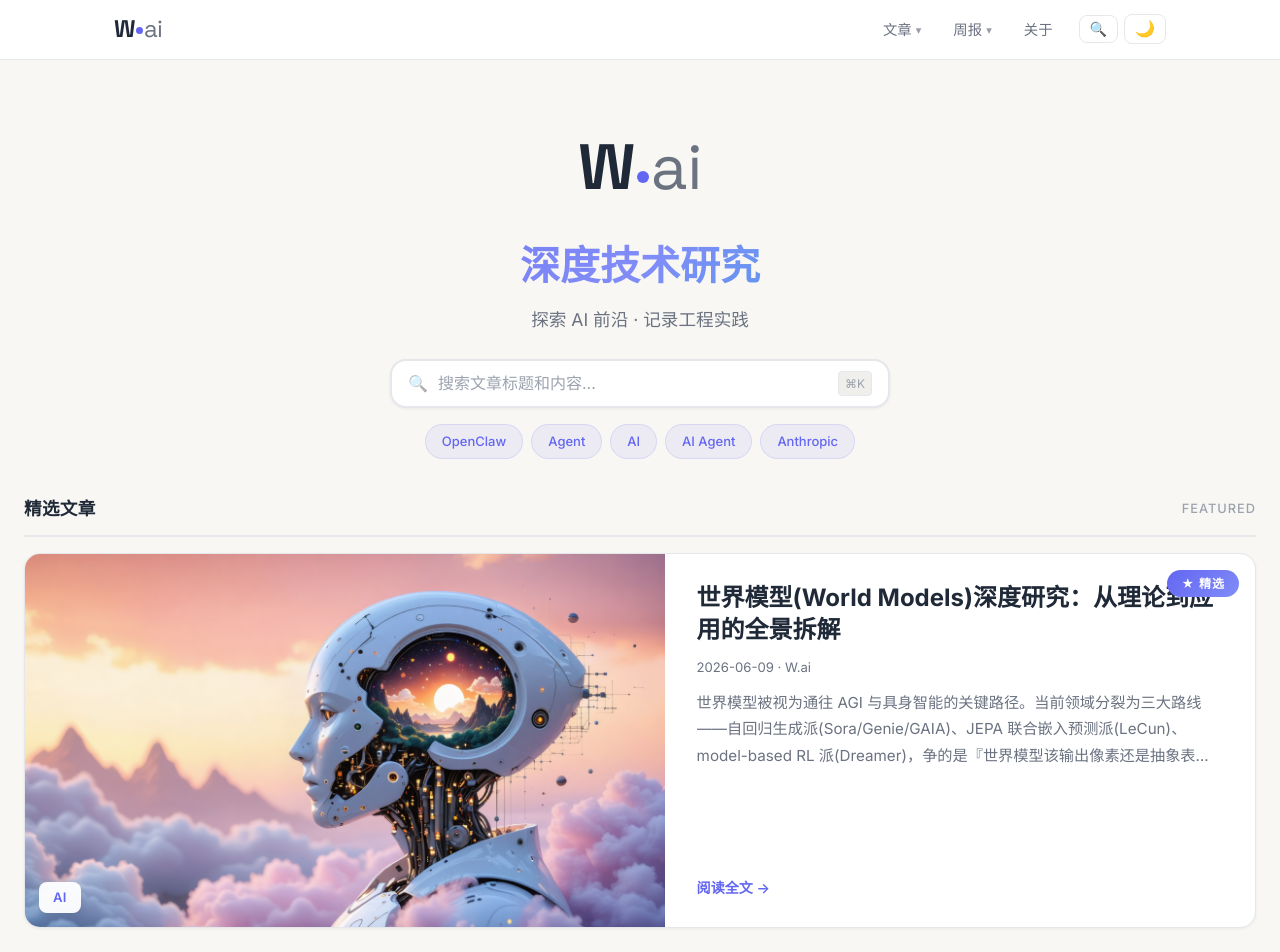
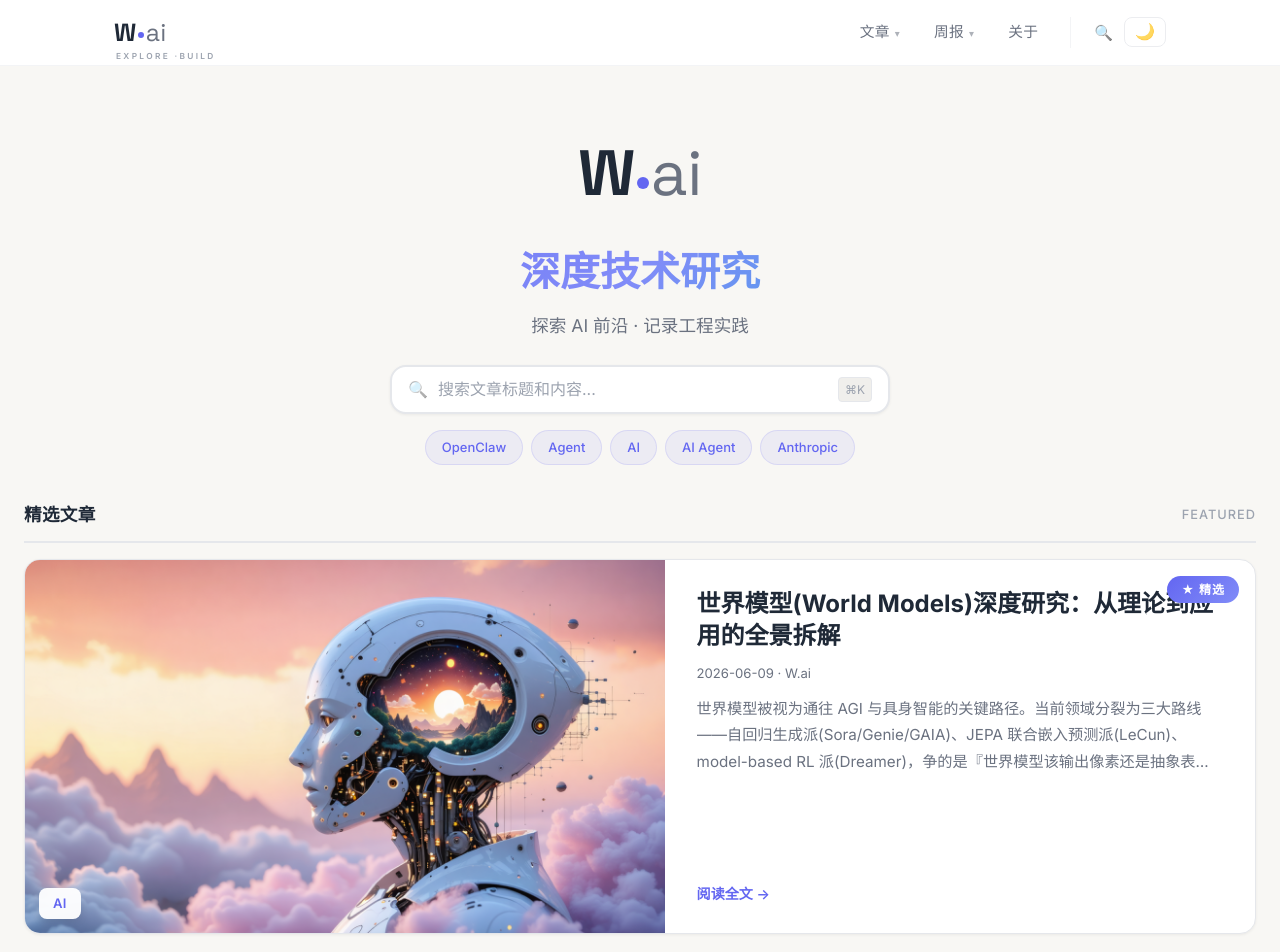
Before and after one commit to wujiaming88/wujiaming88.github.io, a Jekyll site: the page built from index.html, in a window 1280 px wide and 1400 px high. Shown: the top 952 px of the window. Built offline with Jekyll 4.4.1, drawn with Linux system fonts in a browser that asks for light colours; nearby versions of some CDN libraries; the list of posts is cut into pages by our own code.

Commit message:
style(blog): 导航改精致编辑/杂志风(品牌副标EXPLORE·BUILD+细下划线hover+去方框图标),贴合'探索AI前沿·记录工程实践'定位

```diff
--- a/assets/main.scss
+++ b/assets/main.scss
@@ -131,10 +131,10 @@ img {
   top: 0;
   z-index: 1000;
   background: var(--navbar-bg);
-  backdrop-filter: blur(12px);
-  -webkit-backdrop-filter: blur(12px);
-  border-bottom: 1px solid var(--border-color);
-  height: 60px;
+  backdrop-filter: blur(16px) saturate(140%);
+  -webkit-backdrop-filter: blur(16px) saturate(140%);
+  border-bottom: 1px solid var(--border-light);
+  height: 66px;
   display: flex;
   align-items: center;
 }
@@ -164,48 +164,65 @@ img {
   display: flex;
   align-items: baseline;
   text-decoration: none;
-  letter-spacing: -0.04em;
+  letter-spacing: -0.01em;
   gap: 0;
   transition: opacity 0.2s;
+  position: relative;
+}
+
+.navbar-brand::after {
+  /* 编辑部刊头副标题：探索 AI 前沿 · 记录工程实践 */
+  content: 'EXPLORE \00B7 BUILD';
+  position: absolute;
+  left: 2px;
+  bottom: -11px;
+  font-family: var(--font-sans);
+  font-size: 0.52rem;
+  font-weight: 600;
+  letter-spacing: 0.28em;
+  color: var(--text-tertiary);
+  white-space: nowrap;
 }
 
 .navbar-brand:hover {
-  opacity: 0.8;
+  opacity: 0.85;
 }
 
 .brand-w {
   font-family: 'Space Grotesk', var(--font-sans);
-  font-size: 1.5rem;
+  font-size: 1.55rem;
   font-weight: 700;
   color: var(--text-heading);
   -webkit-text-fill-color: var(--text-heading);
   background: none;
   -webkit-background-clip: unset;
+  letter-spacing: -0.02em;
 }
 
 .brand-dot {
   display: inline-block;
-  width: 7px;
-  height: 7px;
+  width: 6px;
+  height: 6px;
   background: var(--accent);
   border-radius: 50%;
   position: relative;
   top: -3px;
-  margin: 0 1px;
+  margin: 0 2px;
   flex-shrink: 0;
 }
 
 .brand-ai {
   font-family: 'Space Grotesk', var(--font-sans);
-  font-size: 1.5rem;
-  font-weight: 400;
+  font-size: 1.55rem;
+  font-weight: 300;
   color: var(--text-secondary);
+  letter-spacing: 0.01em;
 }
 
 .navbar-nav {
   display: flex;
   align-items: center;
-  gap: 4px;
+  gap: 2px;
   list-style: none;
   margin: 0;
   padding: 0;
@@ -220,27 +237,48 @@ img {
 .nav-link {
   display: inline-flex;
   align-items: center;
-  gap: 4px;
+  gap: 5px;
   color: var(--text-secondary);
   text-decoration: none;
-  font-size: 0.9rem;
+  font-size: 0.92rem;
   font-weight: 500;
-  padding: 8px 14px;
-  border-radius: var(--radius-sm);
-  transition: color 0.2s ease, background 0.2s ease;
+  letter-spacing: 0.02em;
+  padding: 8px 16px;
+  border-radius: 0;
+  transition: color 0.22s ease;
   position: relative;
 }
 
 .nav-link .caret {
-  font-size: 0.7rem;
-  opacity: 0.7;
+  font-size: 0.62rem;
+  opacity: 0.55;
   transform: translateY(1px);
   transition: transform 0.25s cubic-bezier(0.22,1,0.36,1);
 }
 
+/* 杂志风：hover 用细下划线从中间展开，而非方块背景 */
+.nav-link::before {
+  content: '';
+  position: absolute;
+  left: 16px;
+  right: 16px;
+  bottom: 4px;
+  height: 1.5px;
+  background: var(--text-heading);
+  transform: scaleX(0);
+  transform-origin: center;
+  opacity: 0;
+  transition: transform 0.28s cubic-bezier(0.22,1,0.36,1), opacity 0.2s ease;
+}
+
 .nav-link:hover {
   color: var(--text-heading);
-  background: var(--bg-tertiary);
+  background: transparent;
+}
+
+.nav-link:hover::before {
+  transform: scaleX(1);
+  opacity: 0.35;
 }
 
 .nav-has-dropdown:hover > .nav-link .caret,
@@ -248,42 +286,45 @@ img {
   transform: rotate(180deg);
 }
 
-/* 选中态：底部胶囊式高亮，比纯下划线更显眼但不喧宾夺主 */
+/* 选中态：编辑部风的细实心下划线，含蓄不喊喔 */
 .nav-link.active {
-  color: var(--accent);
+  color: var(--text-heading);
   font-weight: 600;
 }
 .nav-link.active::after {
   content: '';
   position: absolute;
-  left: 14px;
-  right: 14px;
-  bottom: 2px;
-  height: 2px;
+  left: 16px;
+  right: 16px;
+  bottom: 4px;
+  height: 1.5px;
   border-radius: 2px;
   background: var(--accent);
 }
 
 .nav-actions {
-  margin-left: 8px;
-  gap: 6px;
+  margin-left: 14px;
+  padding-left: 14px;
+  border-left: 1px solid var(--border-light);
+  gap: 2px;
 }
 
 .nav-icon-btn {
   background: none;
-  border: 1px solid var(--border-color);
+  border: none;
   border-radius: var(--radius-sm);
-  padding: 6px 10px;
+  padding: 8px 9px;
   cursor: pointer;
-  font-size: 14px;
+  font-size: 15px;
   line-height: 1;
   color: var(--text-secondary);
-  transition: border-color 0.2s, background 0.2s, color 0.2s;
+  opacity: 0.75;
+  transition: opacity 0.2s, background 0.2s, transform 0.2s;
 }
 .nav-icon-btn:hover {
-  border-color: var(--accent);
-  background: var(--tag-bg);
-  color: var(--accent);
+  opacity: 1;
+  background: var(--bg-tertiary);
+  transform: translateY(-1px);
 }
 
 /* 二级下拉菜单 */
@@ -403,12 +444,15 @@ img {
 /* 移动端：汉堡菜单 + 手风琴二级 */
 @media (max-width: 768px) {
   .navbar {
-    height: 52px;
+    height: 56px;
   }
 
   .navbar-content {
     padding: 0 16px;
   }
+
+  /* 移动端空间紧，隐藏头副标题避免拥挤 */
+  .navbar-brand::after { display: none; }
 
   .navbar-toggle {
     display: flex;
@@ -419,7 +463,7 @@ img {
   .navbar-nav {
     display: none;
     position: absolute;
-    top: 52px;
+    top: 56px;
     left: 0;
     right: 0;
     background: var(--navbar-mobile-bg);
@@ -430,7 +474,7 @@ img {
     padding: 8px 0;
     gap: 0;
     align-items: stretch;
-    max-height: calc(100vh - 52px);
+    max-height: calc(100vh - 56px);
     overflow-y: auto;
   }
 
```
